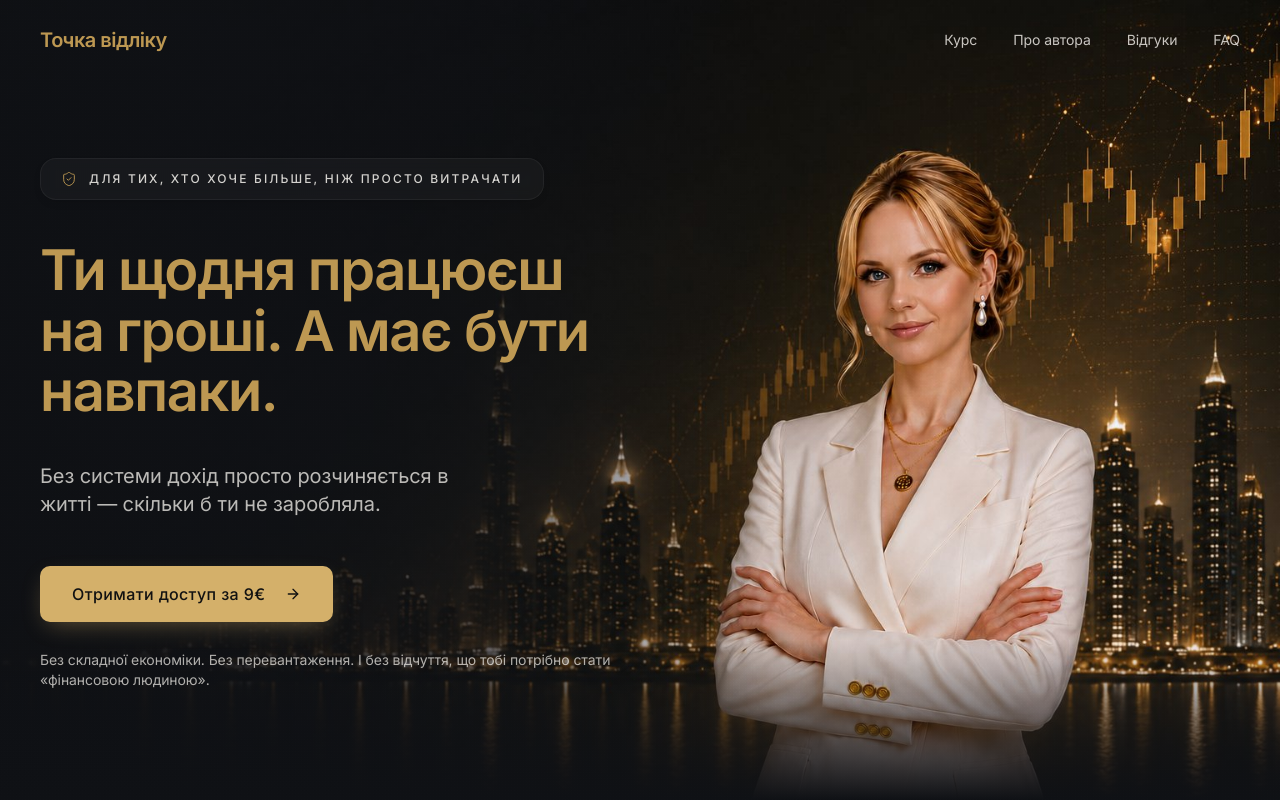
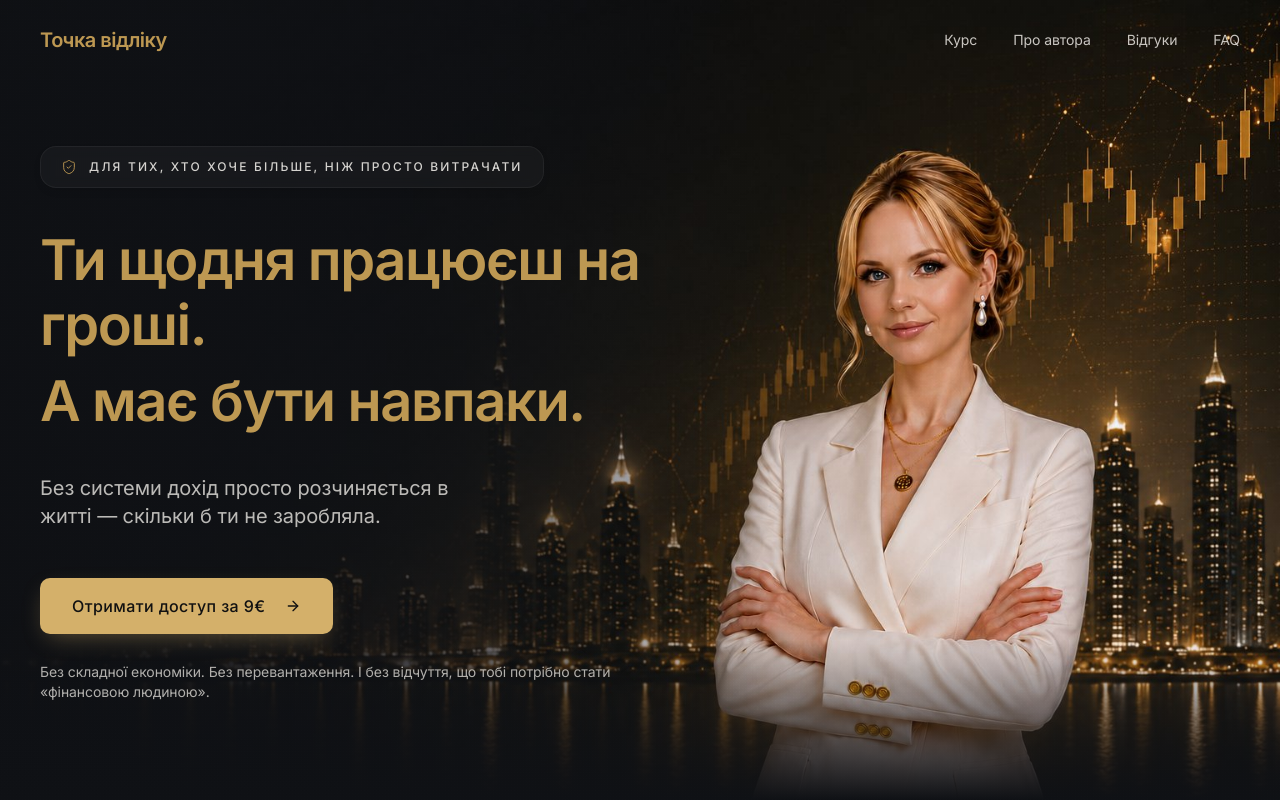
Before and after one commit to olhahrytsaibiz-bit/mini-site, a React (Vite) app: page / in a window 1280 px wide. Shown: the top 800 px of the page. Built offline with nearby package versions, Linux system fonts and the light colour scheme; the HTML template or start-up script is replaced by a standard one.

Commit message:
Hero h1: explicit two-line layout — 'Ти щодня працюєш на гроші. / А має бути навпаки.'

```diff
--- a/src/components/sections/HeroSection.tsx
+++ b/src/components/sections/HeroSection.tsx
@@ -46,8 +46,9 @@ export const HeroSection = () => {
               </span>
             </div>
 
-            <h1 className="text-[40px] xl:text-[56px] font-semibold leading-[1.08] tracking-[-0.025em] text-gold max-w-xl">
-              Ти щодня працюєш на гроші. А має бути навпаки.
+            <h1 className="text-[42px] xl:text-[56px] font-semibold leading-[1.15] tracking-[-0.025em] text-gold">
+              <span className="block">Ти щодня працюєш на гроші.</span>
+              <span className="block mt-3">А має бути навпаки.</span>
             </h1>
 
             <p className="text-lg xl:text-xl text-foreground/75 max-w-md leading-[1.7]">
@@ -85,9 +86,10 @@ export const HeroSection = () => {
               initial={{ opacity: 0, y: 16 }}
               animate={{ opacity: 1, y: 0 }}
               transition={{ duration: 0.8, delay: 0.15 }}
-              className="text-[28px] sm:text-[32px] font-semibold leading-[1.15] tracking-[-0.02em] text-left max-w-[62%] text-gold"
+              className="text-[22px] sm:text-[26px] font-semibold leading-[1.25] tracking-[-0.015em] text-left max-w-[82%] text-gold"
             >
-              Ти щодня працюєш на гроші. А має бути навпаки.
+              <span className="block">Ти щодня працюєш на гроші.</span>
+              <span className="block mt-2">А має бути навпаки.</span>
             </motion.h1>
 
             <motion.p
```
